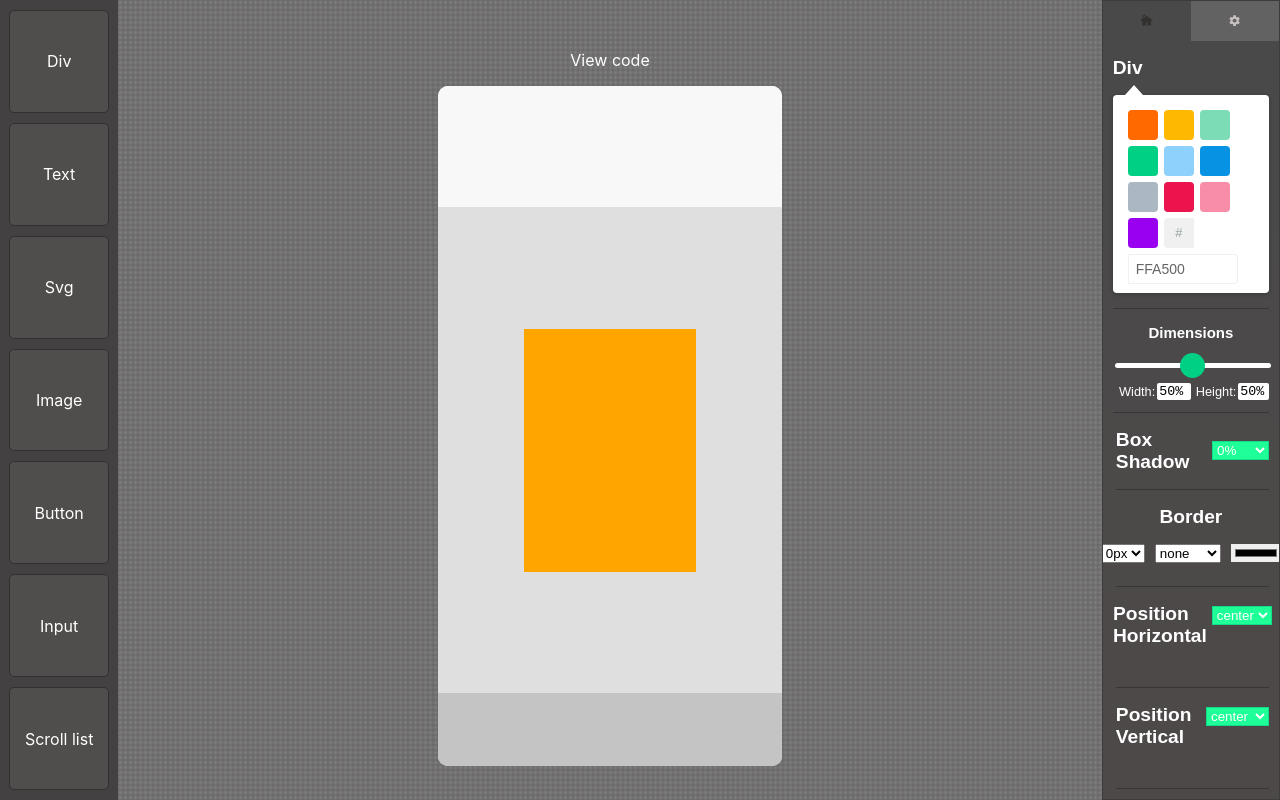
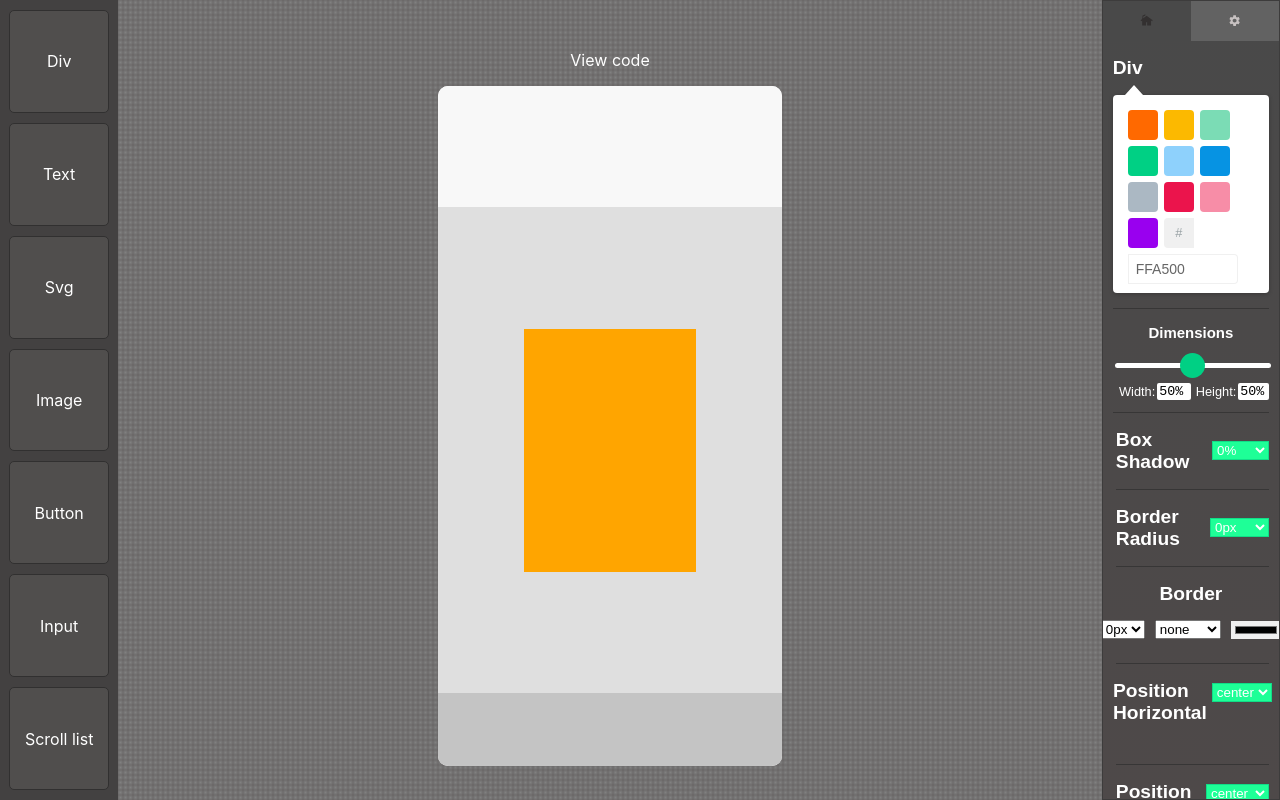
Before and after one commit to GabrielDavid1/GDTools, a Next.js app: page / in a window 1280 px wide. Both pictures are taken after a click on the element 1190 px from the left and 124 px from the top of the page. Built offline with nearby package versions, Linux system fonts and the light colour scheme.

Commit message:
Border Radius to element has finished in settings

```diff
--- a/components/Settings/ModelSetting/Default/BorderRadius.tsx
+++ b/components/Settings/ModelSetting/Default/BorderRadius.tsx
@@ -8,29 +8,26 @@ export default function BorderRadius () {
  const { funcs, setFuncs, selected } = useFuncs();
 
  function handleChange (e = {} as React.ChangeEvent<HTMLSelectElement>) {
-  const value = Number(e.target.value);
-  if (selected.config !== undefined) {
-    selected.config.boxShadow = value;
-  }
-  setFuncs([...funcs]);
-  e.preventDefault();
+      if (selected.config !== undefined) {
+          selected.config.borderRadius = e.target.value;
+      }
+      setFuncs([...funcs]);
+      e.preventDefault();
  }
 
  return (
    <div className="boxShadow-area">
       <h2> Border Radius </h2>
       <select onChange={(e) => handleChange(e)}>
-        <option value={0}>0px</option>
-        <option value={1}>1px</option>
-        <option value={2}>2px</option>
-        <option value={3}>3px</option>
-        <option value={4}>4px</option>
-        <option value={5}>5px</option>
-        <option value={10}>10px</option>
-        <option value={20}>20px</option>
-        <option value={30}>30px</option>
-        <option value={50}>50px</option>
-        <option value={100}>100px</option>
+        <option value="0px">0px</option>
+        <option value="1px">1px</option>
+        <option value="2px">2px</option>
+        <option value="3px">3px</option>
+        <option value="10px">10px</option>
+        <option value="20px">20px</option>
+        <option value="30px">30px</option>
+        <option value="50px">50px</option>
+        <option value="100px">100px</option>
       </select>
    </div>
  )
--- a/components/Settings/ModelSetting/Div/index.tsx
+++ b/components/Settings/ModelSetting/Div/index.tsx
@@ -3,6 +3,7 @@ import React from 'react';
 
 //Components
 import Border from '../Default/Border';
+import BorderRadius from '../Default/BorderRadius';
 import BoxShadow from '../Default/BoxShadow';
 import ColorArea from '../Default/ColorArea';
 import Dimension from '../Default/Dimension';
@@ -22,6 +23,7 @@ export default function Div ({ title }:Props) {
      <ColorArea />
      <Dimension />
      <BoxShadow />
+     <BorderRadius />
      <Border />
      <PositionHorizontal />
      <PositionVertical />
```
